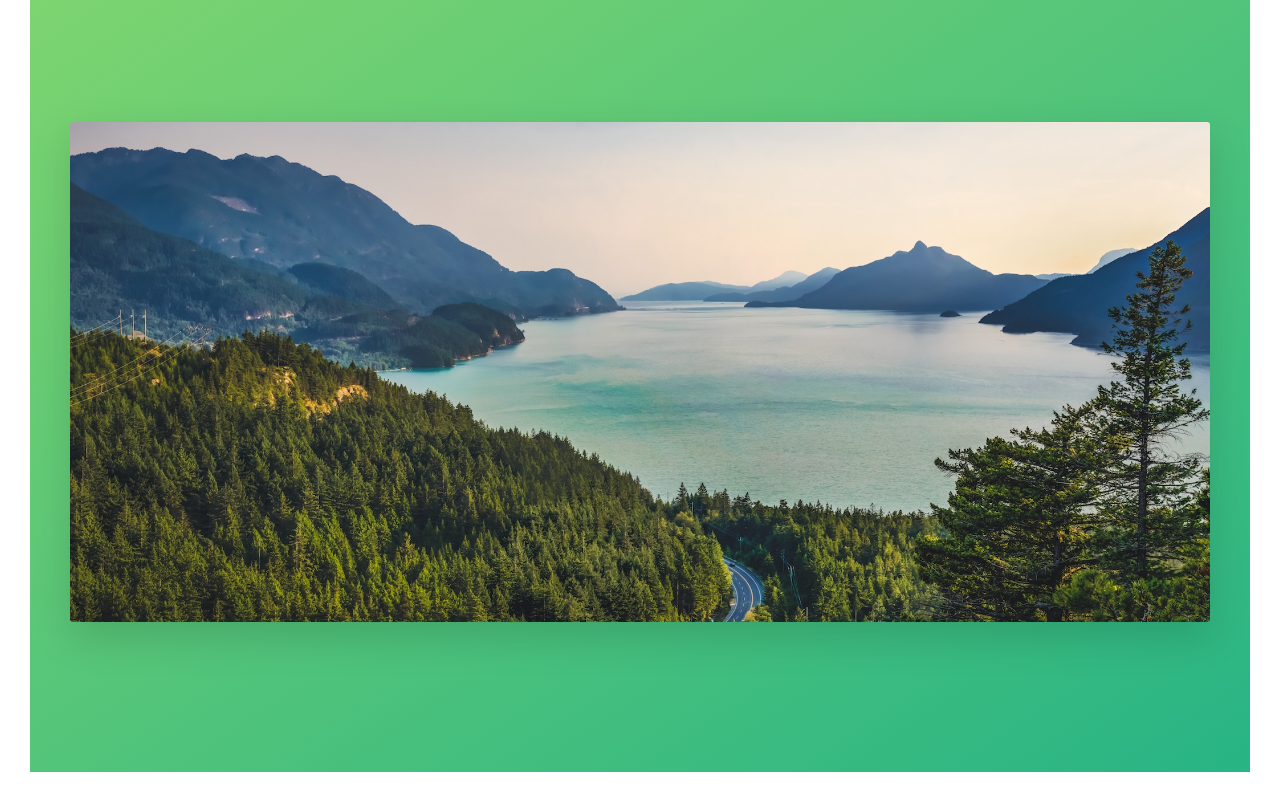
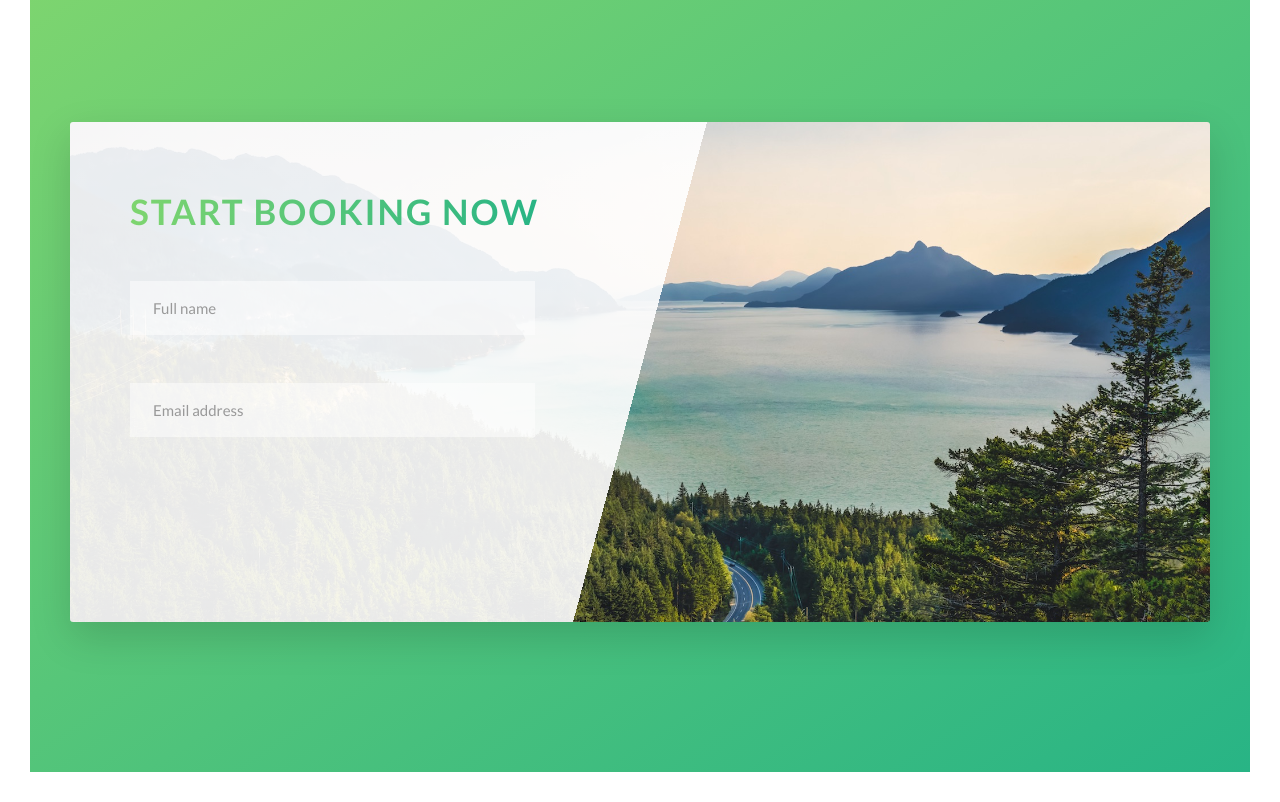
Before and after one commit to MatheusTrinca/natours-sass, a website: page index.html in a window 1280 px wide. Shown: the part 4460-5262 px from the top of the page. Drawn offline with Linux system fonts and the light colour scheme.

Commit message:
form inputs

```diff
--- a/index.html
+++ b/index.html
@@ -290,7 +290,35 @@
       </section>
       <section class="section-book">
         <div class="row">
-          <div class="book"></div>
+          <div class="book">
+            <div class="book__form">
+              <form action="#" class="form">
+                <div class="u-margin-bottom-medium">
+                  <div class="heading-secondary">Start booking now</div>
+                </div>
+                <div class="form__group">
+                  <input
+                    type="text"
+                    class="form__input"
+                    placeholder="Full name"
+                    id="name"
+                    required
+                  />
+                  <label for="name" class="form__label">Full name</label>
+                </div>
+                <div class="form__group">
+                  <input
+                    type="email"
+                    class="form__input"
+                    placeholder="Email address"
+                    id="email"
+                    required
+                  />
+                  <label for="email" class="form__label">Email</label>
+                </div>
+              </form>
+            </div>
+          </div>
         </div>
       </section>
     </main>
--- a/sass/abstracts/_variables.scss
+++ b/sass/abstracts/_variables.scss
@@ -9,6 +9,7 @@ $color-tertiary-light: #2998ff;
 $color-tertiary-dark: #5643fa;
 
 $color-grey-dark: #777;
+$color-grey-dark-2: #999;
 $color-grey-light-1: #f7f7f7;
 $color-grey-light-2: #eee;
 
--- /dev/null
+++ b/sass/components/_form.scss
@@ -0,0 +1,46 @@
+.form {
+  &__group:not(:last-child) {
+    margin-bottom: 2rem;
+  }
+
+  &__input {
+    font-size: 1.5rem;
+    font-family: inherit;
+    color: inherit;
+    padding: 1.5rem 2rem;
+    background-color: rgba($color-white, 0.5);
+    width: 90%;
+    display: block;
+    border: 3px solid transparent;
+    transition: all 0.3s;
+
+    &:focus {
+      outline: none;
+      border-bottom: 3px solid $color-primary;
+      box-shadow: 0 1rem 2rem rgba($color-black, 0.1);
+
+      &:invalid {
+        border-bottom: 3px solid $color-secondary-dark;
+      }
+    }
+
+    &::-webkit-input-placeholder {
+      color: $color-grey-dark-2;
+    }
+  }
+
+  &__label {
+    font-size: 1.2rem;
+    font-weight: 700;
+    display: block;
+    margin-top: 0.7rem;
+    margin-left: 2rem;
+    transition: all 0.5s;
+  }
+
+  &__input:placeholder-shown + &__label {
+    opacity: 0;
+    visibility: hidden;
+    transform: translateY(-4rem);
+  }
+}
--- a/sass/main.scss
+++ b/sass/main.scss
@@ -13,6 +13,7 @@
 @import 'components/feature-box';
 @import 'components/story';
 @import 'components/bg-video';
+@import 'components/form';
 
 @import 'layouts/header';
 @import 'layouts/grid';
--- a/sass/pages/home.scss
+++ b/sass/pages/home.scss
@@ -46,9 +46,20 @@
 }
 
 .book {
-  background-image: url('../../img/nat-10.jpg');
+  background-image: linear-gradient(
+      105deg,
+      rgba($color-white, 0.9) 0%,
+      rgba($color-white, 0.9) 50%,
+      transparent 50%
+    ),
+    url('../../img/nat-10.jpg');
   background-size: cover;
   height: 50rem;
   border-radius: 3px;
   box-shadow: 0 1.5rem 4rem rgba($color-black, 0.15);
+
+  &__form {
+    width: 50%;
+    padding: 6rem;
+  }
 }
```
Also changed, not shown: css/style.css.
